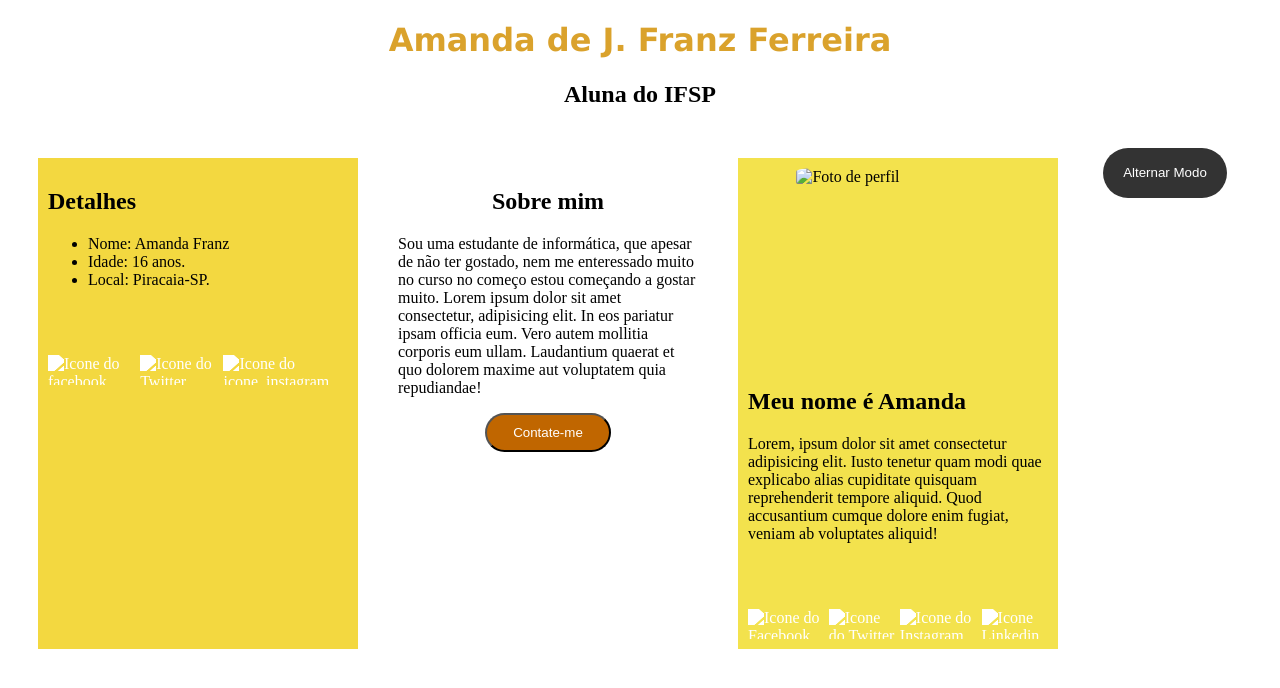
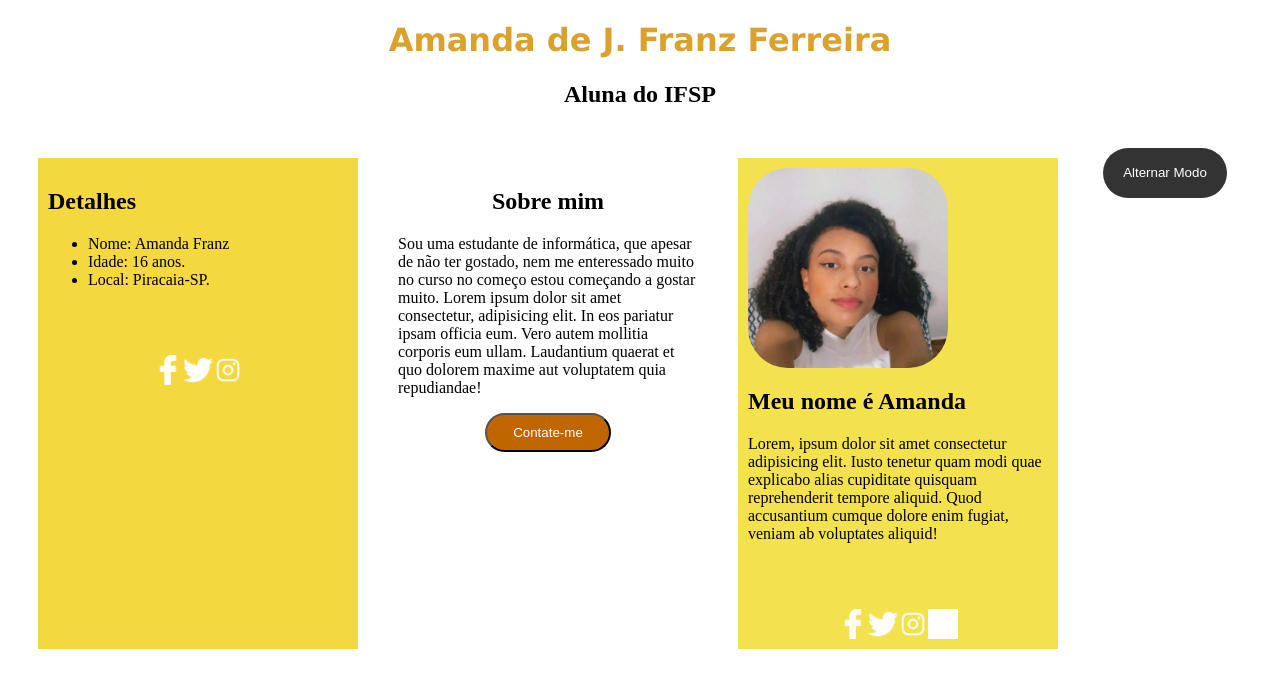
Before and after one commit to AmandaFranz/trabalho, a plain HTML site: page index.html in a window 1280 px wide. Drawn offline with Linux system fonts and the light colour scheme.

Commit message:
Update index.html

```diff
--- a/index.html
+++ b/index.html
@@ -22,9 +22,9 @@
                 <li>Local: Piracaia-SP.</li>
             </ul>
             <div class="icones1">
-                <img src="Imagens/icone facebook.png" alt="Icone do facebook" class="icones">
-                <img src="Imagens/icone_twitter.png" alt="Icone do Twitter" class="icones">
-                <img src="Imagens/icone_instagram.png" alt="Icone do icone_instagram" class="icones">
+                <img src="icone facebook.png" alt="Icone do facebook" class="icones">
+                <img src="icone_twitter.png" alt="Icone do Twitter" class="icones">
+                <img src="icone_instagram.png" alt="Icone do icone_instagram" class="icones">
             </div>
         </section>
 
@@ -42,16 +42,16 @@
 
         <section id="cor_fundo">
             <div id="foto_perfil">
-                <img src="Imagens/foto.perfil.jpeg" alt="Foto de perfil" id="foto">
+                <img src="foto.perfil.jpeg" alt="Foto de perfil" id="foto">
             </div>
             <h2>Meu nome é Amanda</h2>
             <p>Lorem, ipsum dolor sit amet consectetur adipisicing elit. Iusto tenetur quam modi quae explicabo alias cupiditate
              quisquam reprehenderit tempore aliquid. Quod accusantium cumque dolore enim fugiat, veniam ab voluptates aliquid!</p>
             <div class="icones1">
-                <img src="Imagens/icone facebook.png" alt="Icone do Facebook" class="icones">
-                <img src="Imagens/icone_twitter.png" alt="Icone do Twitter" class="icones">
-                <img src="Imagens/icone_instagram.png" alt="Icone do Instagram" class="icones">
-                <img src="Imagens/img_linked.jpg" alt="Icone Linkedin" class="icones">
+                <img src="icone facebook.png" alt="Icone do Facebook" class="icones">
+                <img src="icone_twitter.png" alt="Icone do Twitter" class="icones">
+                <img src="icone_instagram.png" alt="Icone do Instagram" class="icones">
+                <img src="img_linked.jpg" alt="Icone Linkedin" class="icones">
             </div>
         </section>
         <button id="toggleMode" onclick="toggleDarkMode()">Alternar Modo</button>
```
